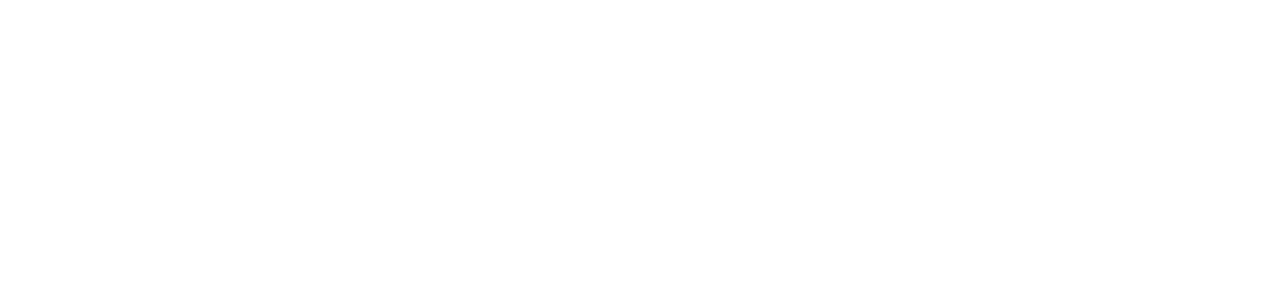
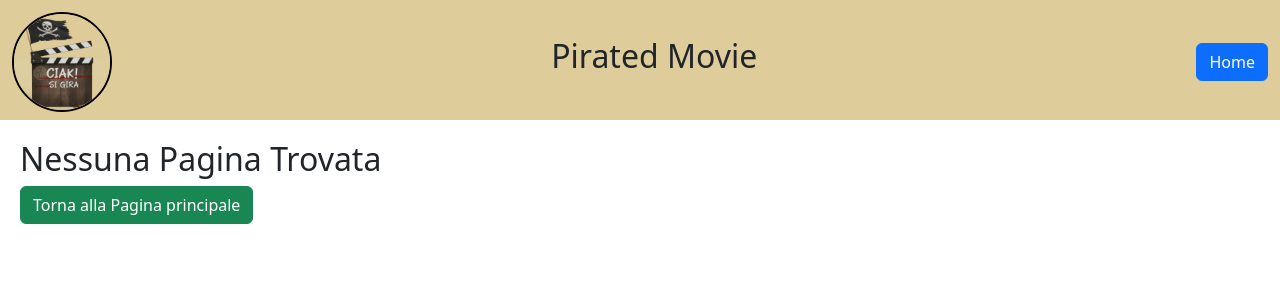
Before and after one commit to SergioGBosco/webapp-react, a React (Vite) app: page /movies/1 in a window 1280 px wide. Before the commit this address had no page. Shown: the top 300 px of the page. Built offline with nearby package versions, Linux system fonts and the light colour scheme.

Commit message:
feat: add not found page and use usenavigate for change pages

```diff
--- a/index.html
+++ b/index.html
@@ -5,7 +5,7 @@
   <meta charset="UTF-8" />
   <link rel="icon" type="image/svg+xml" href="/vite.svg" />
   <meta name="viewport" content="width=device-width, initial-scale=1.0" />
-  <title>Sito Recensioni</title>
+  <title>Pirated Movie</title>
 </head>
 
 <body>
--- a/src/App.jsx
+++ b/src/App.jsx
@@ -3,6 +3,7 @@
 import MovieDetailPage from "./assets/pages/MovieDetailPage"
 import DefaultLayout from "./assets/layout/DefaultLayout"
 import { BrowserRouter, Routes, Route } from "react-router-dom"
+import NotFoundPage from "./assets/pages/NotFoundPage"
 function App() {
 
 
@@ -13,6 +14,7 @@
           <Route element={<DefaultLayout />}>
             <Route path="/" element={<HomePage />} />
             <Route path="/:id" element={<MovieDetailPage />} />
+            <Route path="*" element={<NotFoundPage />} />
           </Route>
         </Routes>
       </BrowserRouter>
--- a/src/assets/components/Header.jsx
+++ b/src/assets/components/Header.jsx
@@ -1,19 +1,25 @@
-import { NavLink } from "react-router-dom"
+import { Link } from "react-router-dom"
 
 const Header = () => {
   return (
     <header>
-      <div className="container-fluid bg-success">
+      <div className="container-fluid ">
         <div className="row">
-          <div className="col-12">
-            <div className="logo"></div>
-
-            <h2>Titolo Del mio sito di FIlms</h2>
+          <div className="col-12 d-flex justify-content-between align-items-center">
+            <div>
+              <img src="../../../public/imgs/logo.png" alt="Logo" className="logo" />
+            </div>
+            <div>
+              <h2>Pirated Movie</h2>
+            </div>
+            <div>
+              <Link to={"/"} className="btn btn-primary">Home</Link>
+            </div>
 
           </div>
         </div>
       </div>
-    </header>
+    </header >
   )
 }
 
--- a/src/assets/pages/MovieDetailPage.jsx
+++ b/src/assets/pages/MovieDetailPage.jsx
@@ -1,18 +1,19 @@
 import axios from "axios"
 import { useState, useEffect } from "react"
 import { useParams } from "react-router-dom"
+import { useNavigate } from "react-router-dom"
 
 
 const MovieDetailPage = () => {
   const { id } = useParams();
   const [movieDetail, setMovieDetail] = useState({});
 
-
+  const navigate = useNavigate();
 
   const fenchMovie = () => {
     axios.get(`http://localhost:3000/movies/${id}`).then(resp => {
       setMovieDetail(resp.data)
-    }).catch((err) => console.log(err));
+    }).catch((err) => navigate("/not_found"));
   }
 
   useEffect(fenchMovie, [id])
@@ -27,7 +28,7 @@
             </div>
             <div className="card-description-details">
               <h2>{movieDetail.title}</h2>
-              <span>{movieDetail.genre}</span>
+              <span><strong>{movieDetail.genre}</strong></span>
               <span>{movieDetail.director + " " + movieDetail.release_year}</span>
               <p>{movieDetail.abstract}</p>
             </div>
@@ -47,6 +48,10 @@
             )
             }
           </div>
+          <div className="d-flex m-4 justify-content-around">
+            <button className="btn btn-primary" onClick={() => navigate(`/${parseInt(id) - 1}`)}> torna alla pagina precedente </button>
+            <button className="btn btn-success" onClick={() => navigate(`/${parseInt(id) + 1}`)}> Vai alla pagina Successiva </button>
+          </div>
         </div>
       </div>
     </div>
--- /dev/null
+++ b/src/assets/pages/NotFoundPage.jsx
@@ -0,0 +1,13 @@
+import { Link } from "react-router-dom"
+
+const NotFoundPage = () => {
+  return (
+    <div>
+      <h2>Nessuna Pagina Trovata</h2>
+      <Link className="btn btn-success" to={"/"}>Torna alla Pagina principale </Link>
+
+    </div>
+  )
+}
+
+export default NotFoundPage
--- a/src/index.css
+++ b/src/index.css
@@ -10,11 +10,24 @@
   margin: 20px;
 }
 
+/* Header */
+
+header {
+  height: 120px;
+  background-color: #DECC9A;
+  line-height: 120px;
+}
+
+.logo {
+  height: 100px;
+  border: 2px solid black;
+  border-radius: 50%;
+}
 
 .cardMovie {
   height: 700px;
   background-color: black;
-  border: 2px solid green;
+  border: 2px solid #DECC9A;
   margin-bottom: 20px;
 }
 
@@ -41,13 +54,13 @@
 
 .cardMovie-details {
   display: flex;
-  border: 2px solid green;
+  border: 2px solid #DECC9A;
 }
 
 .card-description-details {
   padding: 25px;
   width: 100%;
-  background-color: green;
+  background-color: #DECC9A;
 }
 
 .card-description-details>* {
@@ -59,7 +72,7 @@
   margin-top: 50px;
   padding: 20px;
   background-color: rgb(150, 150, 61);
-  border: 4px solid green;
+  border: 4px solid #DECC9A;
   border-radius: 20px;
 }
 
```
Also changed, not shown: public/imgs/logo.png (added), 1 other file (tests, documents, lock files or other folders).
